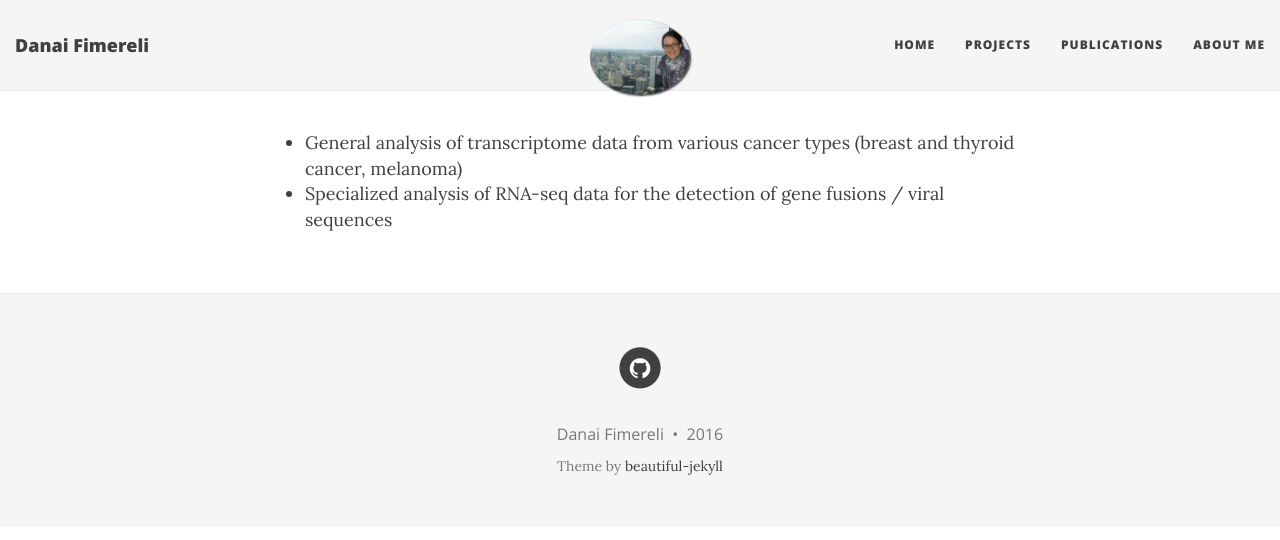
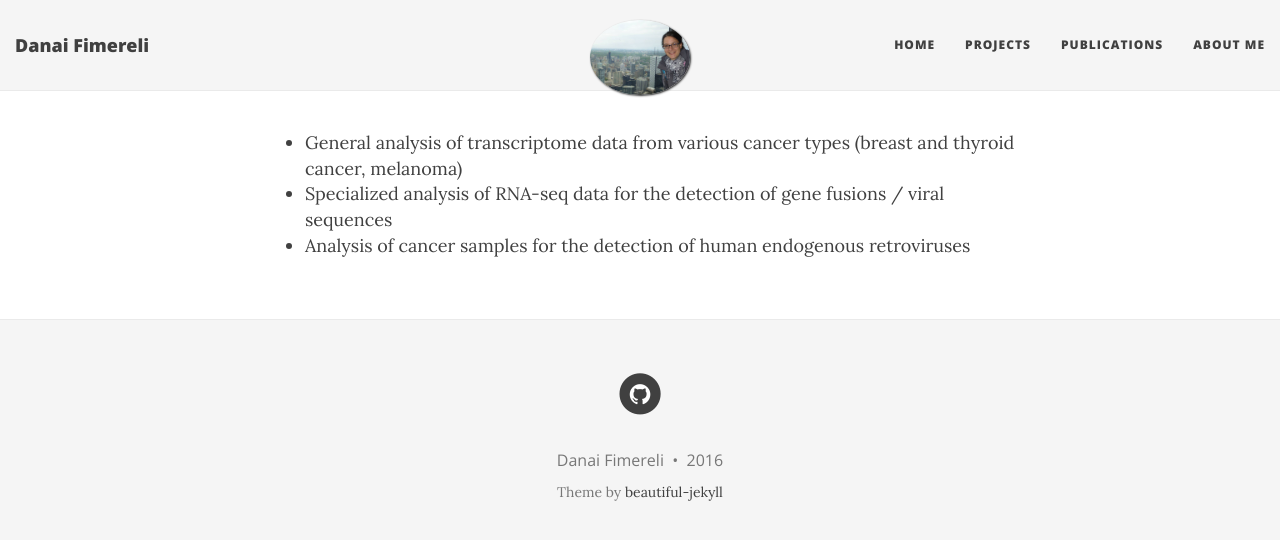
Before and after one commit to dfimerel/dfimerel.github.io, a Jekyll site: the page built from projects.md, in a window 1280 px wide. Shown: the top 540 px of the page. Built offline with Jekyll 4.4.1, drawn with Linux system fonts in a browser that asks for light colours; nearby versions of some CDN libraries.

Commit message:
Update projects.md

```diff
--- a/projects.md
+++ b/projects.md
@@ -6,3 +6,4 @@ subtitle: These are some of the projects I have worked on
 
 * General analysis of transcriptome data from various cancer types (breast and thyroid cancer, melanoma)
 * Specialized analysis of RNA-seq data for the detection of gene fusions /  viral sequences
+* Analysis of cancer samples for the detection of human endogenous retroviruses
```
